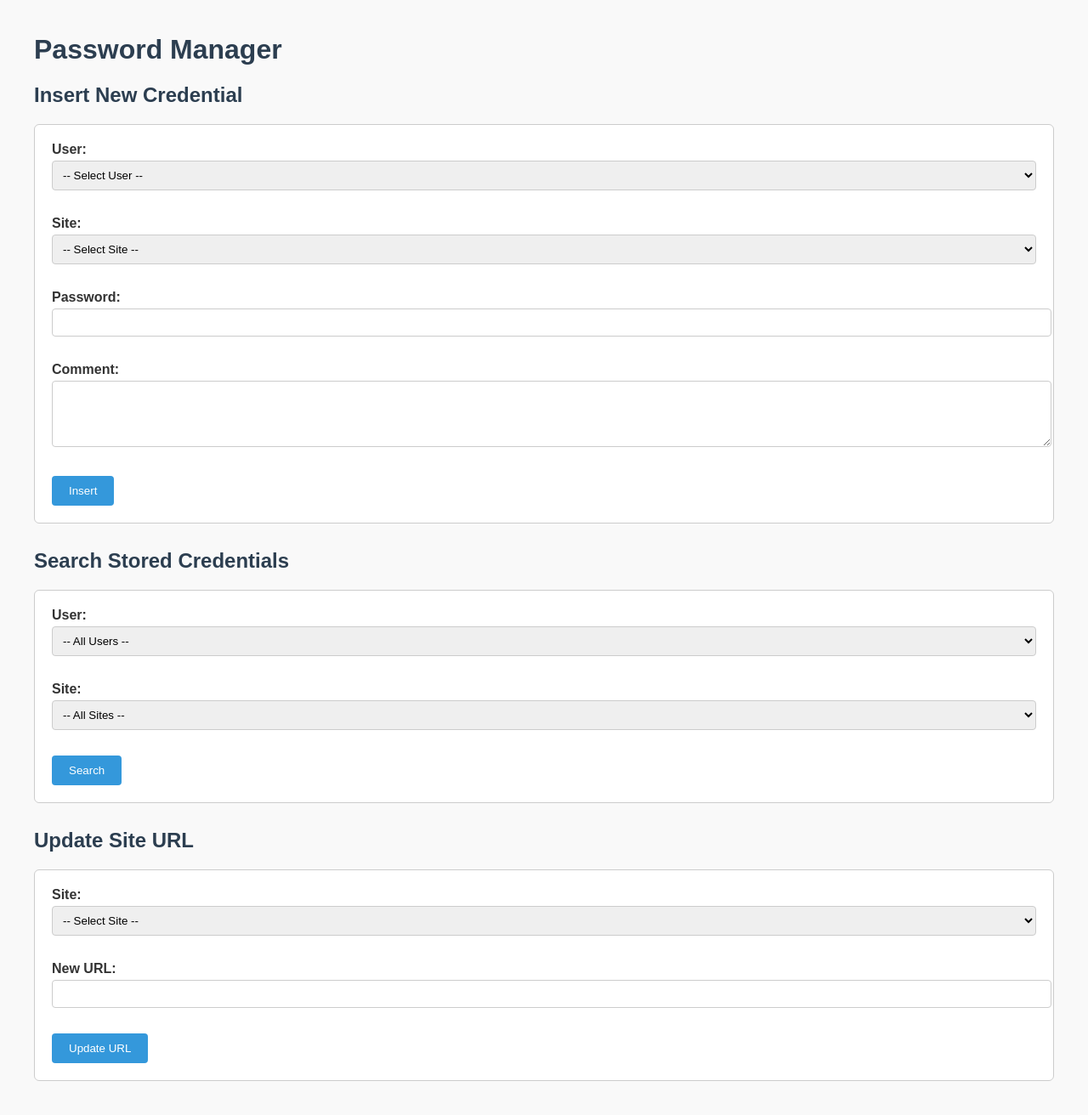
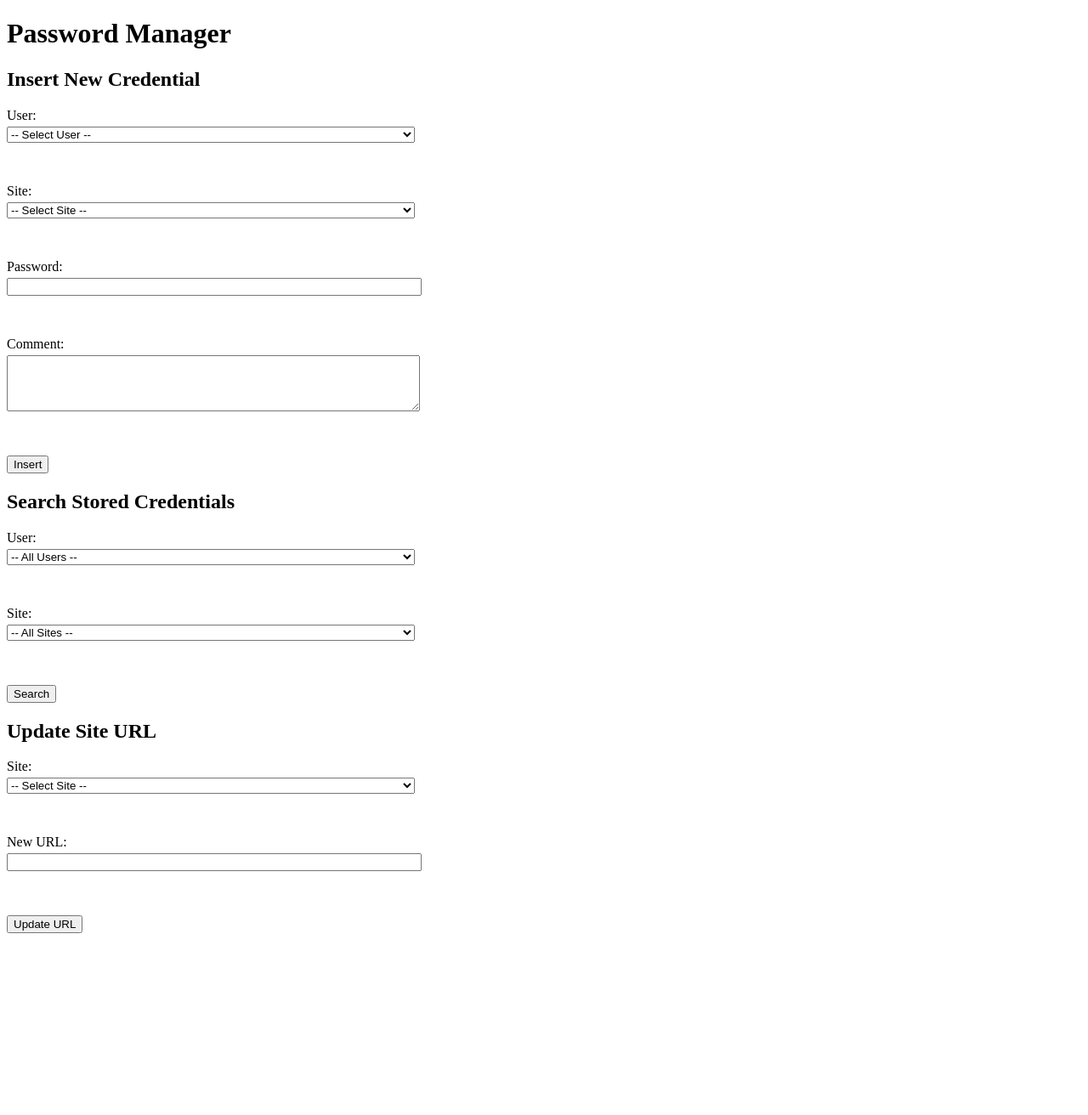
Before and after one commit to AlbertV1810/assignment-3--principles-of-databases--cs-365--fall-2025, a PHP site: page / in a window 1280 px wide. Shown: the whole page at 85% size. After the commit the page ends 1098 px from the top, so only its background shows below. Run offline with PHP 8.4, Linux system fonts and the light colour scheme; data comes from the database, SQL or seed files in the repository.

Commit message:
back to simpler css

```diff
--- a/css/style.css
+++ b/css/style.css
@@ -1,67 +1,31 @@
-body {
-    font-family: Arial, sans-serif;
-    margin: 40px;
-    background-color: #f9f9f9;
-    color: #333;
+table.results {
+    border-collapse: collapse;
+    width: 100%;
+    margin-bottom: 1rem;
+}
+table.results th,
+table.results td {
+    border: 1px solid #000;
+    padding: 6px 8px;
+    text-align: left;
+    vertical-align: top;
 }
 
-h1, h2, h3 {
-    color: #2c3e50;
+form label {
+    display: inline-block;
+    width: 80px;
+    margin-bottom: 0.25rem;
+}
+form input[type="text"],
+form input[type="password"],
+form select,
+form textarea {
+    display: block;
+    max-width: 480px;
+    width: 100%;
+    margin-bottom: 0.75rem;
 }
 
-form {
-    margin-bottom: 30px;
-    padding: 20px;
-    background-color: #fff;
-    border: 1px solid #ccc;
-    border-radius: 6px;
+form button {
+    margin-top: 0.25rem;
 }
-
-label {
-    font-weight: bold;
-}
-
-select, input[type="text"], input[type="password"], textarea {
-    width: 100%;
-    padding: 8px;
-    margin-top: 4px;
-    margin-bottom: 12px;
-    border: 1px solid #ccc;
-    border-radius: 4px;
-}
-
-button {
-    padding: 10px 20px;
-    background-color: #3498db;
-    color: white;
-    border: none;
-    border-radius: 4px;
-    cursor: pointer;
-}
-
-button:hover {
-    background-color: #2980b9;
-}
-
-table {
-    width: 100%;
-    border-collapse: collapse;
-    margin-top: 20px;
-}
-
-table, th, td {
-    border: 1px solid #ccc;
-}
-
-th, td {
-    padding: 10px;
-    text-align: left;
-}
-
-p {
-    background-color: #dff0d8;
-    padding: 10px;
-    border: 1px solid #d6e9c6;
-    color: #3c763d;
-    border-radius: 4px;
-}
```
